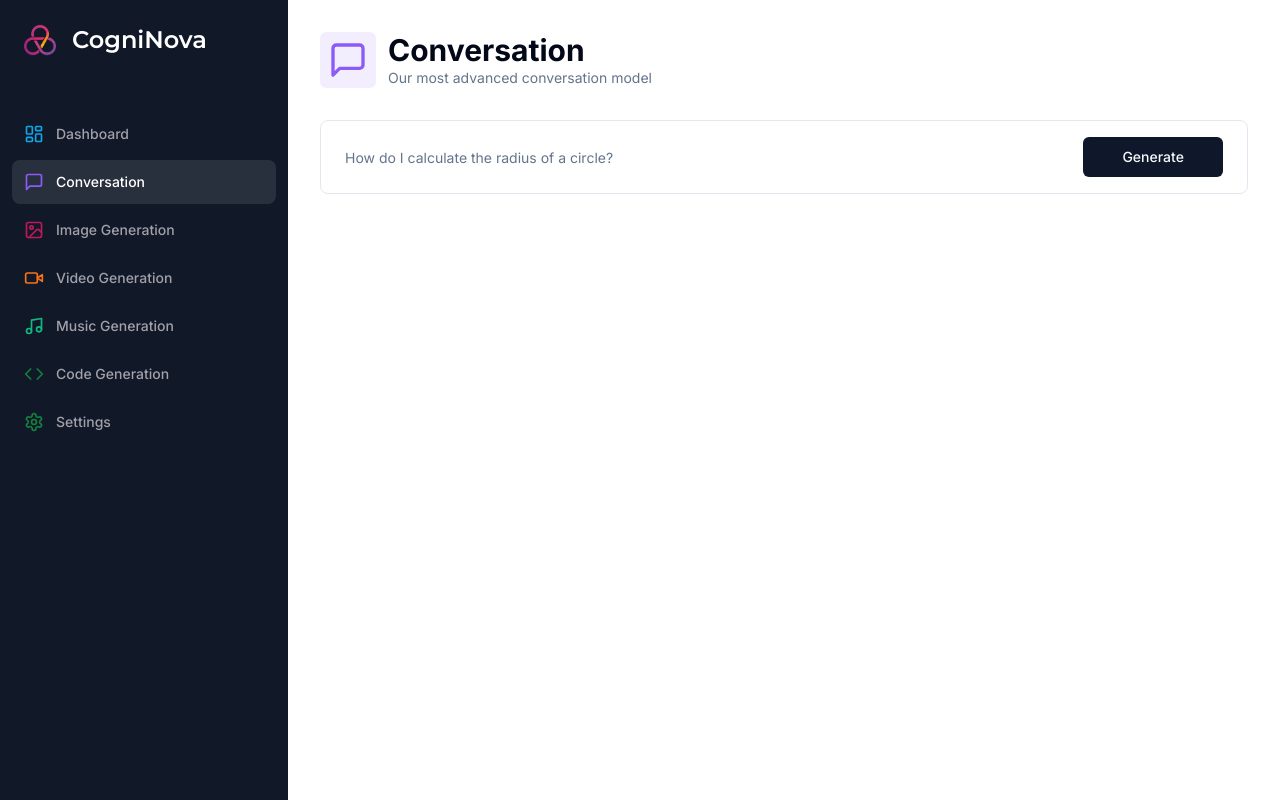
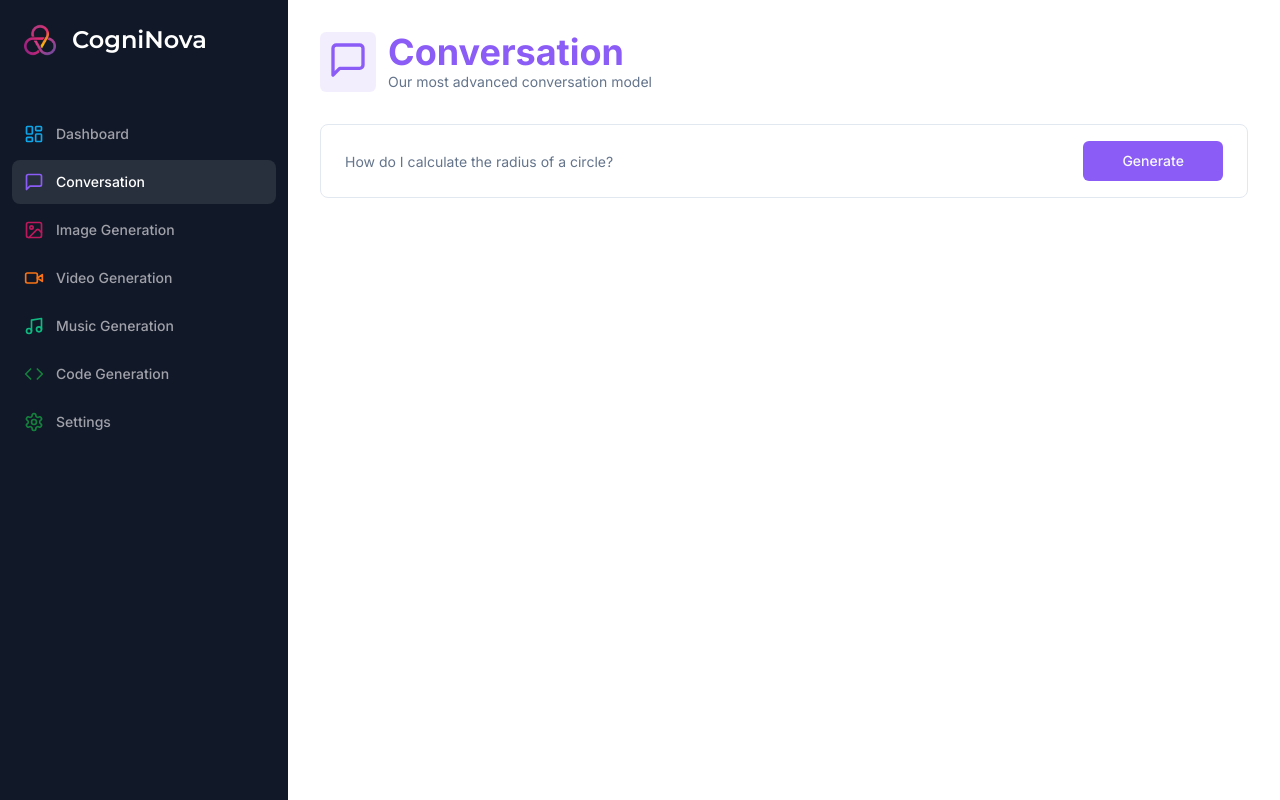
Before and after one commit to The-CodeINN/cogninova, a Next.js app: page /conversation in a window 1280 px wide. Built offline with nearby package versions, Linux system fonts and the light colour scheme.

Commit message:
Made changes to dashboard ui

```diff
--- a/app/(dashboard)/(routes)/conversation/page.tsx
+++ b/app/(dashboard)/(routes)/conversation/page.tsx
@@ -1,5 +1,4 @@
 "use client";
-
 import * as z from "zod";
 import { zodResolver } from "@hookform/resolvers/zod";
 import { MessageSquare } from "lucide-react";
@@ -9,7 +8,6 @@ import { useState } from "react";
 import axios from "axios";
 import { useRouter } from "next/navigation";
 import { ChatCompletionRequestMessage } from "openai";
-
 import Heading from "@/components/Heading";
 import { Form, FormControl, FormField, FormItem } from "@/components/ui/form";
 import { Input } from "@/components/ui/input";
@@ -59,6 +57,7 @@ const Conversation = () => {
         icon={MessageSquare}
         iconColor='text-violet-500'
         bgColor='bg-violet-500/10'
+        textColor="text-violet-500"
       />
 
       <div className='px-4 lg:px-8'>
@@ -87,7 +86,7 @@ const Conversation = () => {
               <Button
                 type='submit'
                 disabled={isLoading}
-                className='col-span-12 lg:col-span-2 w-full'
+                className='col-span-12 lg:col-span-2 w-full bg-violet-500 hover:bg-violet-700'
               >
                 Generate
               </Button>
--- a/components/Heading.tsx
+++ b/components/Heading.tsx
@@ -7,6 +7,7 @@ interface HeadingProps {
   icon: LucideIcon
   iconColor: string;
   bgColor: string;
+  textColor: string;
 }
 
 const Heading = ({
@@ -14,7 +15,8 @@ const Heading = ({
   description,
   icon: Icon,
   iconColor,
-  bgColor
+  bgColor,
+  textColor
 }: HeadingProps) => {
   return (
       <div className="px-4 lg:px-8 flex item-center gap-x-3 mb-8">
@@ -22,7 +24,7 @@ const Heading = ({
           <Icon className={cn("w-10 h-10", iconColor)} />
         </div>
       <div>
-          <h2 className="text-3xl font-bold">{title}</h2>
+          <h2 className={cn(`xs:text-3xl sm:text-4xl font-bold`,textColor )}>{title}</h2>
           <p className="text-sm text-muted-foreground">{description}</p>
       </div>
       </div>
```
